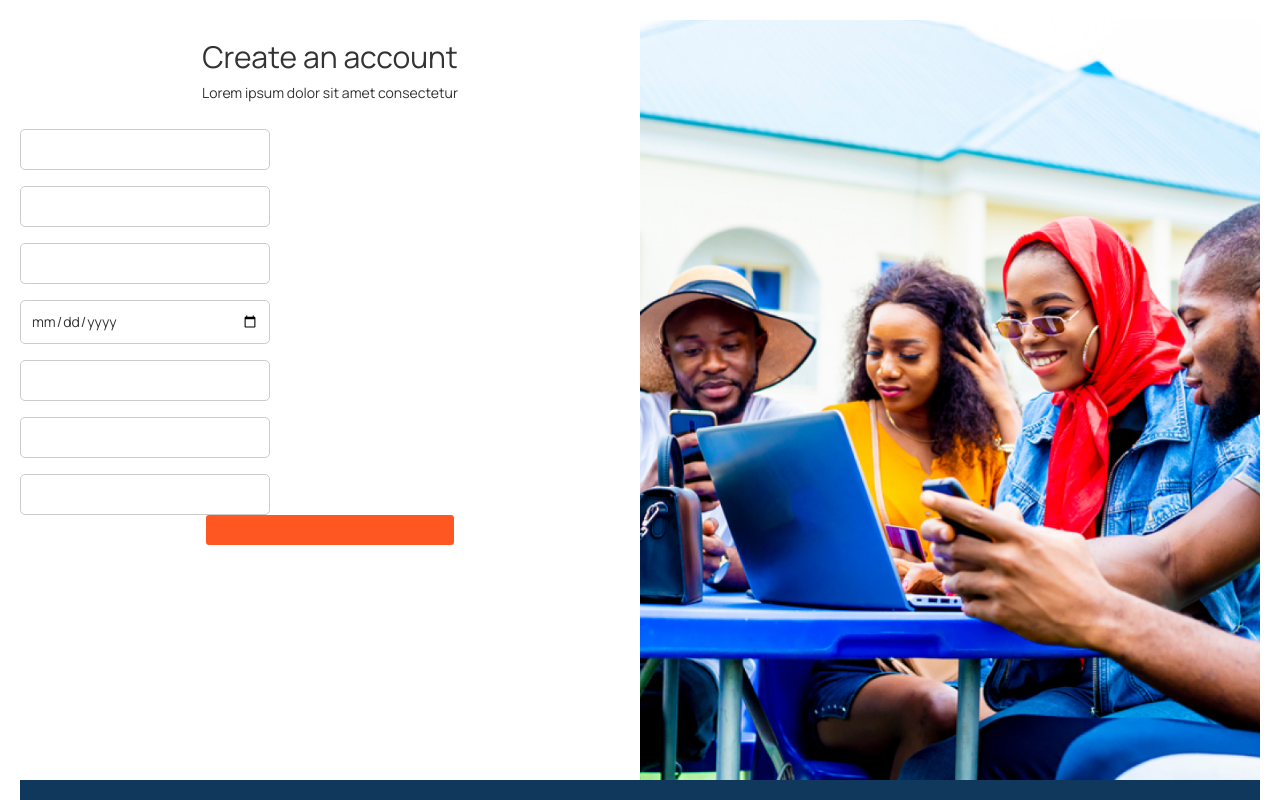
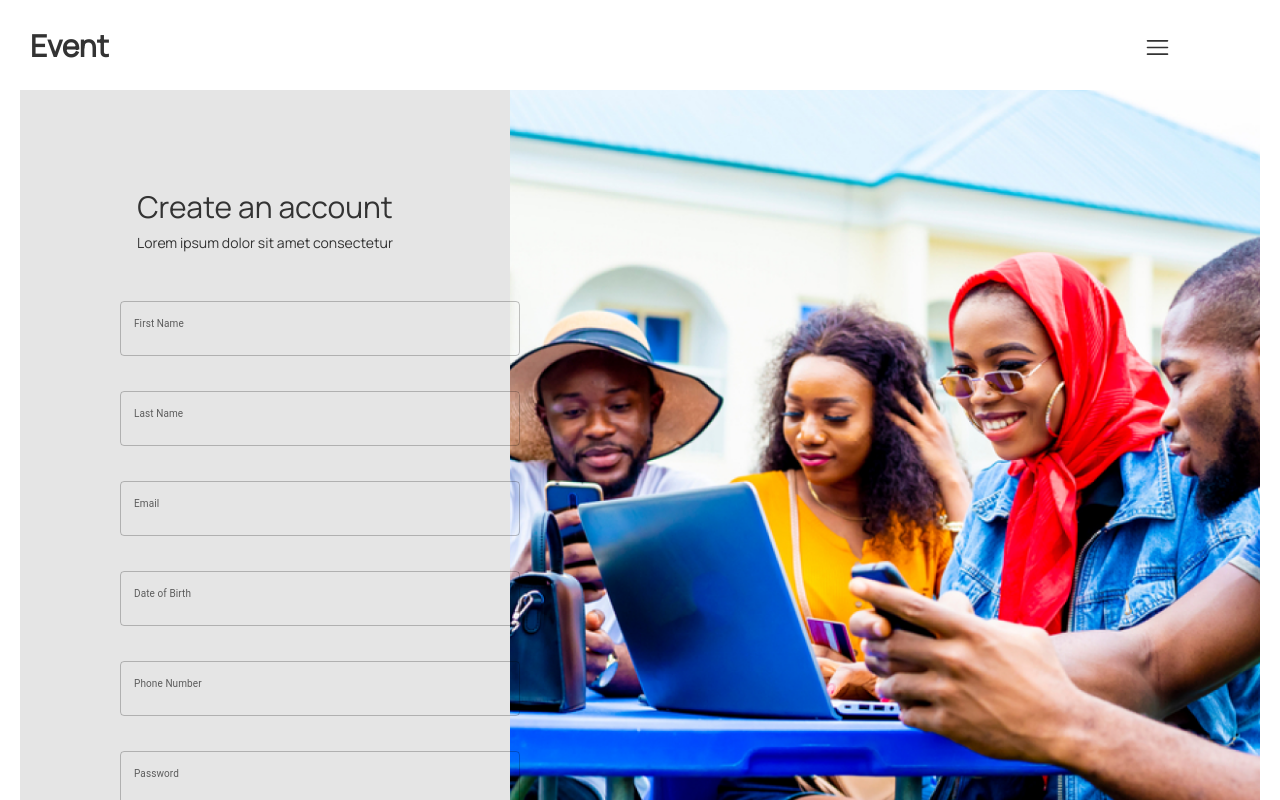
Before and after one commit to decadevs/event-booking-frontend-sq12, a React (Vite) app: page /register in a window 1280 px wide. Shown: the top 800 px of the page. Built offline with nearby package versions, Linux system fonts and the light colour scheme.

Commit message:
finished the register page

```diff
--- a/src/App.tsx
+++ b/src/App.tsx
@@ -29,7 +29,7 @@ function App() {
     {/* </BookrProvider> */}
       <ContextProvider>
         <ThemeProvider theme={theme}>
-        {/* <Navbar />   */}
+        <Navbar />
           <BrowserRouter>
             <Routes>
               {/* <Route path='' element={<DemoPage />} /> */}
--- a/src/components/Buttons/Buttons.module.css
+++ b/src/components/Buttons/Buttons.module.css
@@ -6,9 +6,16 @@
     border-radius: 3px ;
      }
 .secondary {
-    background-color: #FF5722;
-    color: white;
+    background-color: rgba(29, 34, 34, 0.088);
+    color: #252D42;
     padding: 10px 20px;
     border-radius: 5px;
     border: none;
     }
+.warning {
+        background-color: #FFF;
+        color: #252D42;
+        padding: 10px 20px;
+        border-radius: 5px;
+        border: none;
+        }
--- a/src/components/Buttons/Buttons.tsx
+++ b/src/components/Buttons/Buttons.tsx
@@ -1,7 +1,7 @@
 import React, { ButtonHTMLAttributes } from "react";
 import styles from "./Buttons.module.css";
 interface Props extends ButtonHTMLAttributes<HTMLButtonElement> {
-    styleType?: "primary" | "secondary";
+    styleType?: "primary" | "secondary" | "warning";
     content: "string" | React.ReactNode;
     height: string;
     width: string;
@@ -10,19 +10,21 @@ interface Props extends ButtonHTMLAttributes<HTMLButtonElement> {
 }
 const Button: React.FC<Props> = ({
   content,
-    styleType = "primary",
+  styleType = "primary" || "secondary" || "warning",
   height,
   width,
   onClick,
   type,
-    ...props
-}) => {
+  ...props}) => {
   const className = styles[styleType];
   return (
-        <button className={className} onClick={onClick} style={{ height, width }} type={type} {...props}>
-            {" "}
+    <button      className={className}
+      onClick={onClick}
+      style={{ height, width }}
+      type={type}
+      {...props}
+    >      {" "}
       {content}
-        </button>
-    );
+    </button>  );
 };
 export default Button;
--- a/src/components/InputField/InputField.tsx
+++ b/src/components/InputField/InputField.tsx
@@ -1,24 +1,34 @@
+// import TextField from "@material-ui/TextField";
 import React from "react";
-import { FormContainer, Input } from "./style";
-
+import FormControl from '@mui/material/FormControl';
+import Box from "@mui/material/Box";
+import TextField from "@mui/material/TextField";
 interface Props {
     name: string;
-    type: "text" | "number" | "email";
+    type: "text" | "number" | "email" | "password" | "date";
     [key: string]: any;
-    label?: string
+    label: string
     value: string
+    id: string
     placeholder?: string
     onChange: (event: React.ChangeEvent<HTMLInputElement>) => void
-
+    boxSx?: Record<string, unknown>;
 }
-const InputField: React.FC<Props> = ({ type, label, onChange, value, name, placeholder, ...props }) => {
-
+const InputField: React.FC<Props> = ({ type, label, onChange, value, name, id, placeholder, boxSx, ...props }) => {
     return (
-        <FormContainer>
-            <label htmlFor={label}>{label}</label>
-            <Input type={type} value={value} name={name} placeholder={placeholder} onChange={onChange} {...props} />
-        </FormContainer>);
-
-
+        <Box sx={boxSx}>
+            <FormControl fullWidth>
+                <TextField
+                    label={label}
+                    id={id}
+                    type={type}
+                    value={value}
+                    name={name}
+                    placeholder={placeholder}
+                    onChange={onChange}
+                />
+            </FormControl>
+        </Box>
+    )
 };
 export default InputField;
--- /dev/null
+++ b/src/pages/register/Register.css
@@ -0,0 +1,56 @@
+.btn-primary {
+    background-color: #FF5722;
+    color: white;
+    padding: 10px 20px;
+    margin-top: 5rem;
+    border-radius: 3px;
+    margin-bottom: 4rem;
+
+}
+
+#forminput {
+    margin-bottom: 20px;
+
+    border-radius: 5px;
+
+    width: 200px;
+    height: 2px;
+    font-size: medium;
+
+
+}
+
+
+.formcontainer {
+    display: flex;
+    background: #E5E5E5;
+  justify-content: space-between;
+
+
+
+
+}
+
+.innerformcontainer{
+    background: #E5E5E5;
+    margin-top: 150px;
+    width: 290px;
+    margin-left: 100px;
+
+
+}
+.registerimage {
+   display: flex;
+   width: 750px;
+   height: 900px;
+   @media (max-width: 768px) {
+    display: none;
+}
+}
+
+.imagecontainerreg {
+    display: flex;
+
+
+
+}
--- a/src/pages/register/Register.tsx
+++ b/src/pages/register/Register.tsx
@@ -1,7 +1,10 @@
 import React, { useState } from "react";
-import InputField from "../../components/InputField/InputField";
 import Button from "../../components/Buttons/Buttons";
 import image from "../../assets/imagewoman.png";
+import "./Register.css";
+import InputField from "../../components/InputField/InputField";
+import { Link } from "react-router-dom";
+
 
 const Register = () => {
   const [firstName, setFirstName] = useState("");
@@ -14,19 +17,23 @@ const Register = () => {
 
   const handleRegister = () => {
     // logic to register the user
+
   };
 
   return (
-    <div style={{ display: "flex", justifyContent: "flex-end" }}>
-      <div style={{ width: "50%" }}>
+    <div className="formcontainer">
+      <div className="innerformcontainer">
         <h2>Create an account</h2>
-        <p>Lorem ipsum dolor sit amet consectetur</p>
+        <p style={{marginTop: "10px"}}>Lorem ipsum dolor sit amet consectetur</p>
+        <form>
           <InputField
             label="First Name"
             type="text"
             name="firstName"
             value={firstName}
             onChange={(event) => setFirstName(event.target.value)}
+            id={"forminput"}
+            boxSx={{ mt: 6, mb: 4, width: "400px", height: "10px"}}
           />
           <InputField
             label="Last Name"
@@ -34,6 +41,8 @@ const Register = () => {
             name="lastName"
             value={lastName}
             onChange={(event) => setLastName(event.target.value)}
+            id={"forminput"}
+            boxSx={{ mt: 10, mb: 4, width: "400px", height: "10px"}}
           />
           <InputField
             label="Email"
@@ -41,13 +50,17 @@ const Register = () => {
             name="email"
             value={email}
             onChange={(event) => setEmail(event.target.value)}
+            id={"forminput"}
+            boxSx={{ mt: 10, mb: 4, width: "400px", height: "10px"}}
           />
           <InputField
             label="Date of Birth"
-          type="date"
+            type="text"
             name="dob"
             value={dob}
             onChange={(event) => setDob(event.target.value)}
+            id={"forminput"}
+            boxSx={{ mt: 10, mb: 4, width: "400px", height: "10px"}}
           />
           <InputField
             label="Phone Number"
@@ -55,6 +68,8 @@ const Register = () => {
             name="phone"
             value={phone}
             onChange={(event) => setPhone(event.target.value)}
+            id={"forminput"}
+            boxSx={{ mt: 10, mb: 4, width: "400px", height: "10px"}}
           />
           <InputField
             label="Password"
@@ -62,17 +77,36 @@ const Register = () => {
             name="password"
             value={password}
             onChange={(event) => setPassword(event.target.value)}
+            id={"forminput"}
+            boxSx={{ mt: 10, mb: 4, width: "400px", height: "10px"}}
           />
+
           <InputField
-          label="Confirm Password"
-          type="password"
             name="confirmPassword"
+            type={"password"}
             value={confirmPassword}
+            label={"Confirm Password"}
             onChange={(event) => setConfirmPassword(event.target.value)}
+            boxSx={{ mt: 10, mb: 4,  width: "400px", height: "10px"}}
+            id={"forminput"}
           />
-        <Button onClick={handleRegister} content={undefined} height={"30px"} width={"40%"}>Create Account</Button>
+
+          <Button
+            content={"Create Account"}
+            height={"40px"}
+            width={"400px"}
+            onClick={handleRegister}
+            className="btn-primary"
+          />
+
+          <p style={{marginBottom: "20px"}}>
+            Already Register? <Link to={"/login"}>Login</Link>
+          </p>
+        </form>
       </div>
-      <img src={image} alt="woman" style={{ width: "50%" }} />
+      <div className="imagecontainerreg">
+        <img src={image} alt="woman" className="registerimage" />
+      </div>
     </div>
   );
 };
```
Lines whose indentation alone changed are shown as unchanged.
